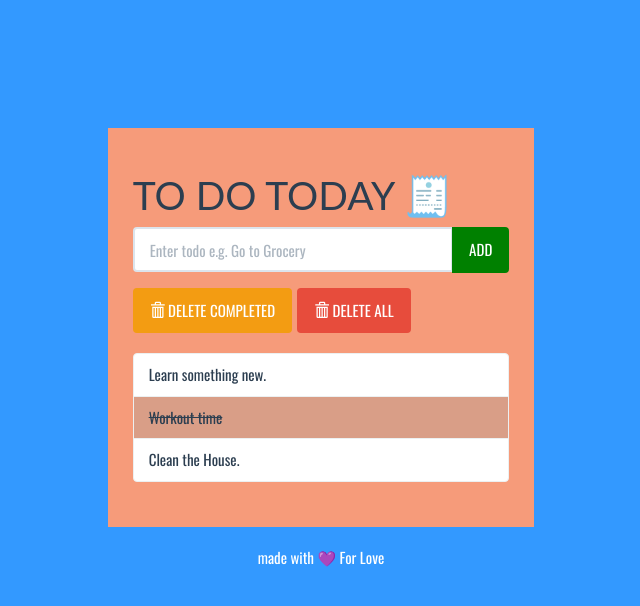
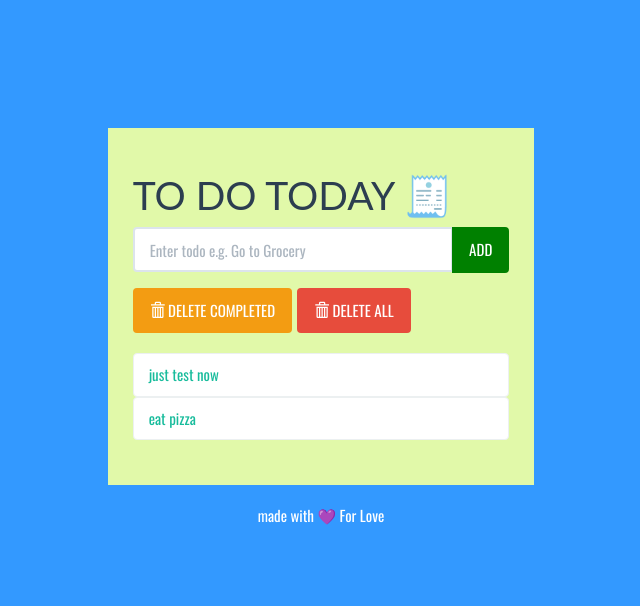
Before and after one commit to chalssyah/todoapp, a Django app: template todolist/templates/todolist/index.html in a window 1280 px wide. Shown: the top 606 px of the page, without its empty margins (319-959 px from the left). Run offline with Django 4.2, Linux system fonts and the light colour scheme; the template is opened without the code that fills it: values that come from a table or form of the project are taken from there, others are empty; data comes from the database, SQL or seed files in the repository; both versions use the stored data as it was after the commit; parts of the project's set-up code (start-up, migrations or seed data) failed here and were passed over; some libraries are stand-ins or nearby versions.

Commit message:
Displaying database items

```diff
--- a/todolist/models.py
+++ b/todolist/models.py
@@ -1,6 +1,7 @@
 from django.db import models
 
 # Create your models here.
+
 class Todolist(models.Model):
     text = models.CharField(max_length=45)
     completed = models.BooleanField(default=False)
--- a/todolist/static/todolist/styles.css
+++ b/todolist/static/todolist/styles.css
@@ -6,7 +6,7 @@ body {
 	margin-top: 10% !important;
 }
 #content {
-	background:#f69b7a;
+	background:#e1f9a9;
 	padding: 25px;
 }
 #content > h2 {
--- a/todolist/templates/todolist/index.html
+++ b/todolist/templates/todolist/index.html
@@ -51,9 +51,14 @@
 					</div>
 
 					<ul class="list-group t20">
-						<li class="list-group-item">Learn something new.</li>
-						<li class="list-group-item todo-completed">Workout time</li>
-						<li class="list-group-item">Clean the House.</li>
+						{% for todolist in todo_items %}
+							{% if todolist.completed %}
+						<li class="list-group-item todo-completed">{{todolist.text}}</li>
+						{% else %}
+						<a href="#"><li class="list-group-item">{{todolist.text}}</li></a>
+						{% endif %}
+						{% endfor %}
+
 					</ul>
 				</div>
 			</div>
```
Also changed, not shown: todolist/views.py (+7 -1 lines), db.sqlite3.
